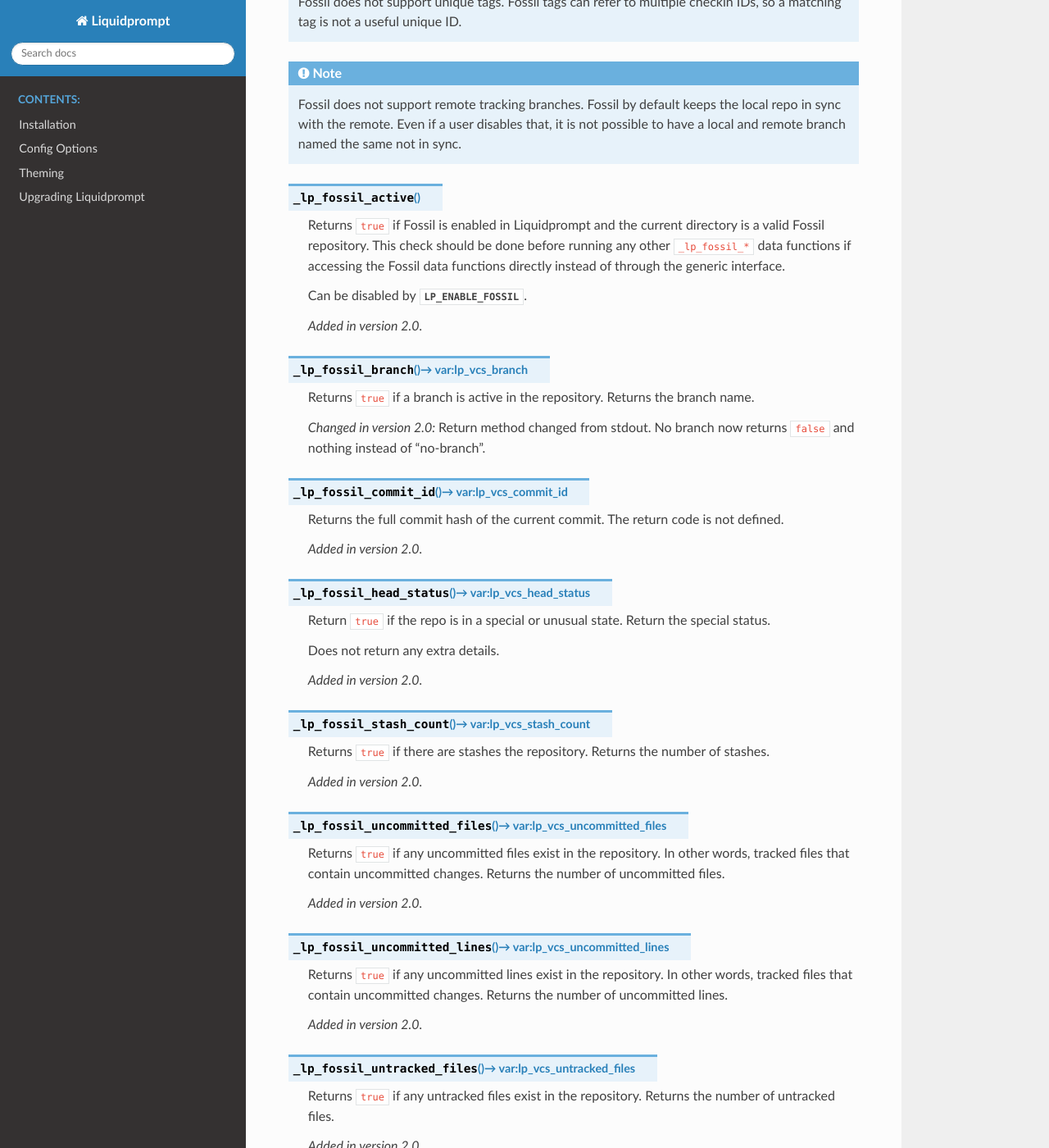
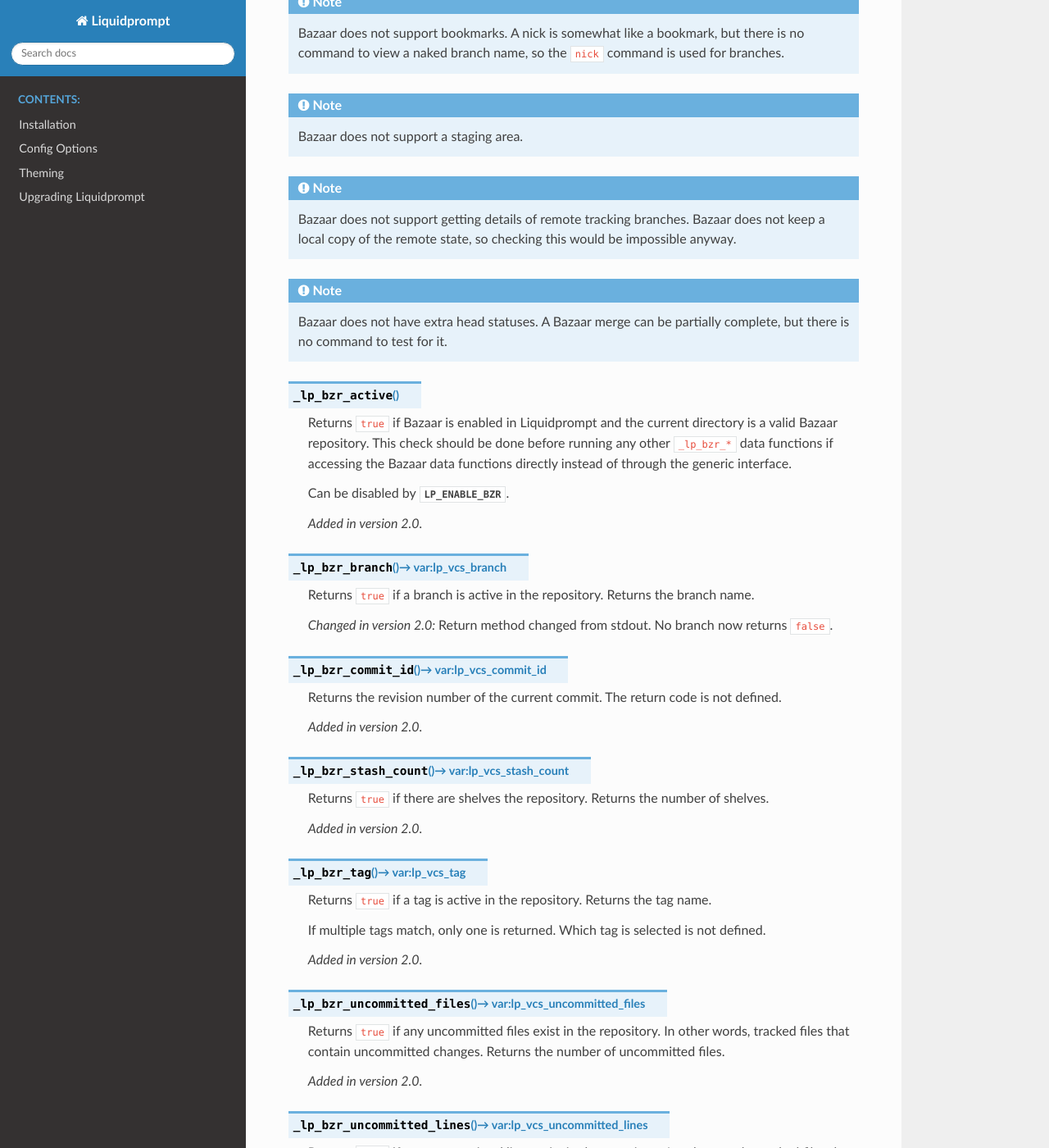
Before and after one commit to liquidprompt/liquidprompt, a Sphinx documentation site: the page built from docs/functions/data/vcs.rst, in a window 1280 px wide and 1400 px high, scrolled down 4329 px. Shown: the whole window at 82% size. Built offline with Sphinx 7.4.7 and the Read the Docs theme 2.0.0, drawn with Linux system fonts in a browser that asks for light colours; pages that are not in the unit, such as notebooks, are missing from menus; some of the changed text lies outside the part shown.

Commit message:
Add Bazaar functions
I put this off for a while. Bazaar is a huge pain. Not only has it not
been updated since 2017, but it was never updated for Python 3. I no
longer have Python 2 on my machines (it has been dead for 11 months), so
I had no way to use it.

My solution at first was to use a Docker image, but that was crazy slow
to startup multiple times a prompt.

Then I found Breezy, which is a fork that was updated to Python 3. It
seems to be the only path forward.

Bazaar now has the new VCS interface functions, but it is only a tiny
step above Subversion in terms of what functions it supports. I only
kept Bazaar support because there is no performace penalty for keeping
it. If otherwise, I would have ripped it out.

```diff
--- a/docs/functions/data/vcs.rst
+++ b/docs/functions/data/vcs.rst
@@ -202,6 +202,101 @@ this.
    number of untracked files.
 
    Some VCS providers refer to untracked files as "extra" files.
+
+   .. versionadded:: 2.0
+
+Bazaar
+------
+
+.. warning::
+   Bazaar is no longer being actively developed, and depends on Python 2, which
+   is no longer supported. `Breezy <https://www.breezy-vcs.org/>`_ is a fork
+   that can work with Bazaar repositories. To use Breezy in place of Bazaar, set
+   a wrapper function::
+
+      bzr() { brz "$@"; }
+
+.. note::
+   Bazaar does not support bookmarks.
+   A nick is somewhat like a bookmark, but there is no command to view a naked
+   branch name, so the ``nick`` command is used for branches.
+
+.. note::
+   Bazaar does not support a staging area.
+
+.. note::
+   Bazaar does not support getting details of remote tracking branches.
+   Bazaar does not keep a local copy of the remote state, so checking this
+   would be impossible anyway.
+
+.. note::
+   Bazaar does not have extra head statuses. A Bazaar merge can be partially
+   complete, but there is no command to test for it.
+
+.. function:: _lp_bzr_active()
+
+   Returns ``true`` if Bazaar is enabled in Liquidprompt and the current
+   directory is a valid Bazaar repository. This check should be done before
+   running any other ``_lp_bzr_*`` data functions if accessing the Bazaar
+   data functions directly instead of through the generic interface.
+
+   Can be disabled by :attr:`LP_ENABLE_BZR`.
+
+   .. versionadded:: 2.0
+
+.. function:: _lp_bzr_branch() -> var:lp_vcs_branch
+
+   Returns ``true`` if a branch is active in the repository. Returns the branch
+   name.
+
+   .. versionchanged:: 2.0
+      Return method changed from stdout.
+      No branch now returns ``false``.
+
+.. function:: _lp_bzr_commit_id() -> var:lp_vcs_commit_id
+
+   Returns the revision number of the current commit. The return code is not
+   defined.
+
+   .. versionadded:: 2.0
+
+.. function:: _lp_bzr_stash_count() -> var:lp_vcs_stash_count
+
+   Returns ``true`` if there are shelves the repository. Returns the
+   number of shelves.
+
+   .. versionadded:: 2.0
+
+.. function:: _lp_bzr_tag() -> var:lp_vcs_tag
+
+   Returns ``true`` if a tag is active in the repository. Returns the
+   tag name.
+
+   If multiple tags match, only one is returned. Which tag is selected is not
+   defined.
+
+   .. versionadded:: 2.0
+
+.. function:: _lp_bzr_uncommitted_files() -> var:lp_vcs_uncommitted_files
+
+   Returns ``true`` if any uncommitted files exist in the repository. In other
+   words, tracked files that contain uncommitted changes. Returns the number of
+   uncommitted files.
+
+   .. versionadded:: 2.0
+
+.. function:: _lp_bzr_uncommitted_lines() -> var:lp_vcs_uncommitted_lines
+
+   Returns ``true`` if any uncommitted lines exist in the repository. In other
+   words, tracked files that contain uncommitted changes. Returns the number of
+   uncommitted lines.
+
+   .. versionadded:: 2.0
+
+.. function:: _lp_bzr_untracked_files() -> var:lp_vcs_untracked_files
+
+   Returns ``true`` if any untracked files exist in the repository. Returns the
+   number of untracked files.
 
    .. versionadded:: 2.0
 
```
Also changed, not shown: 1 other file.
